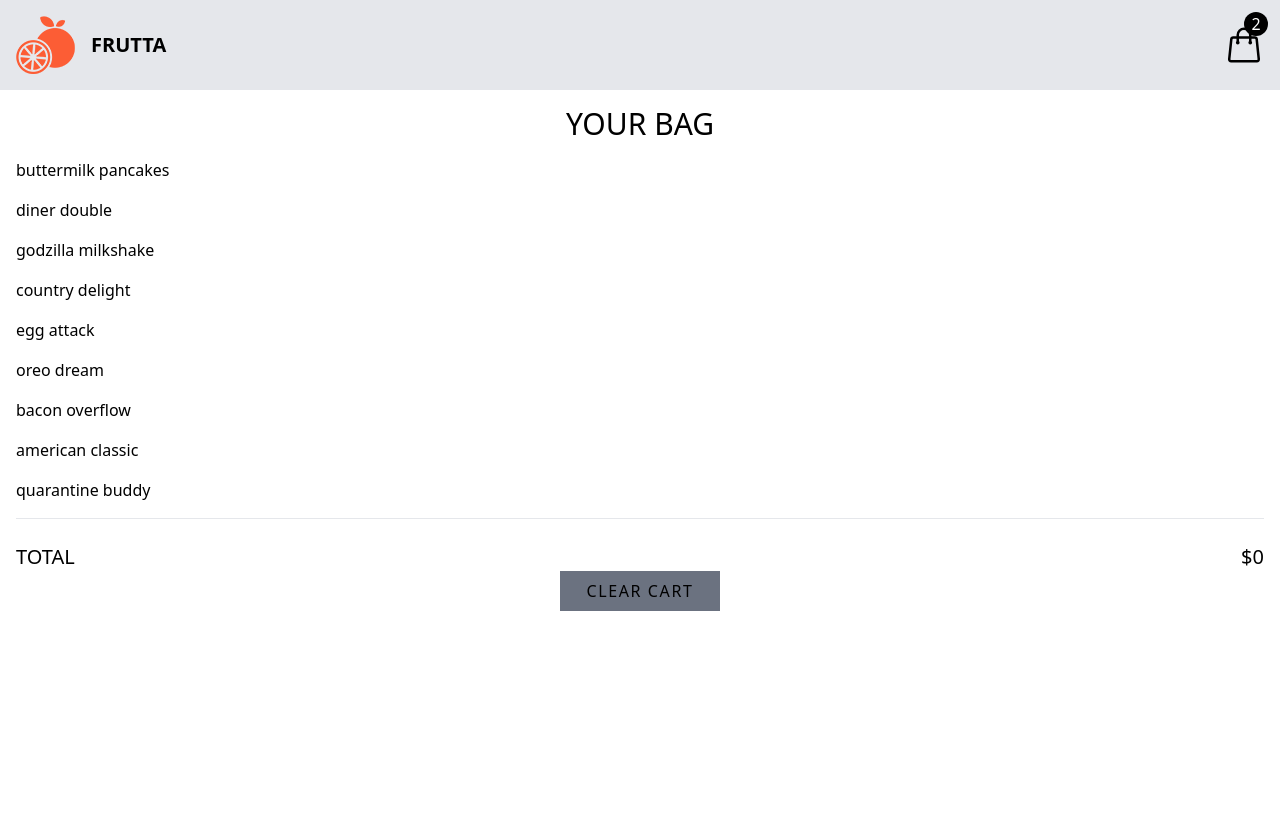
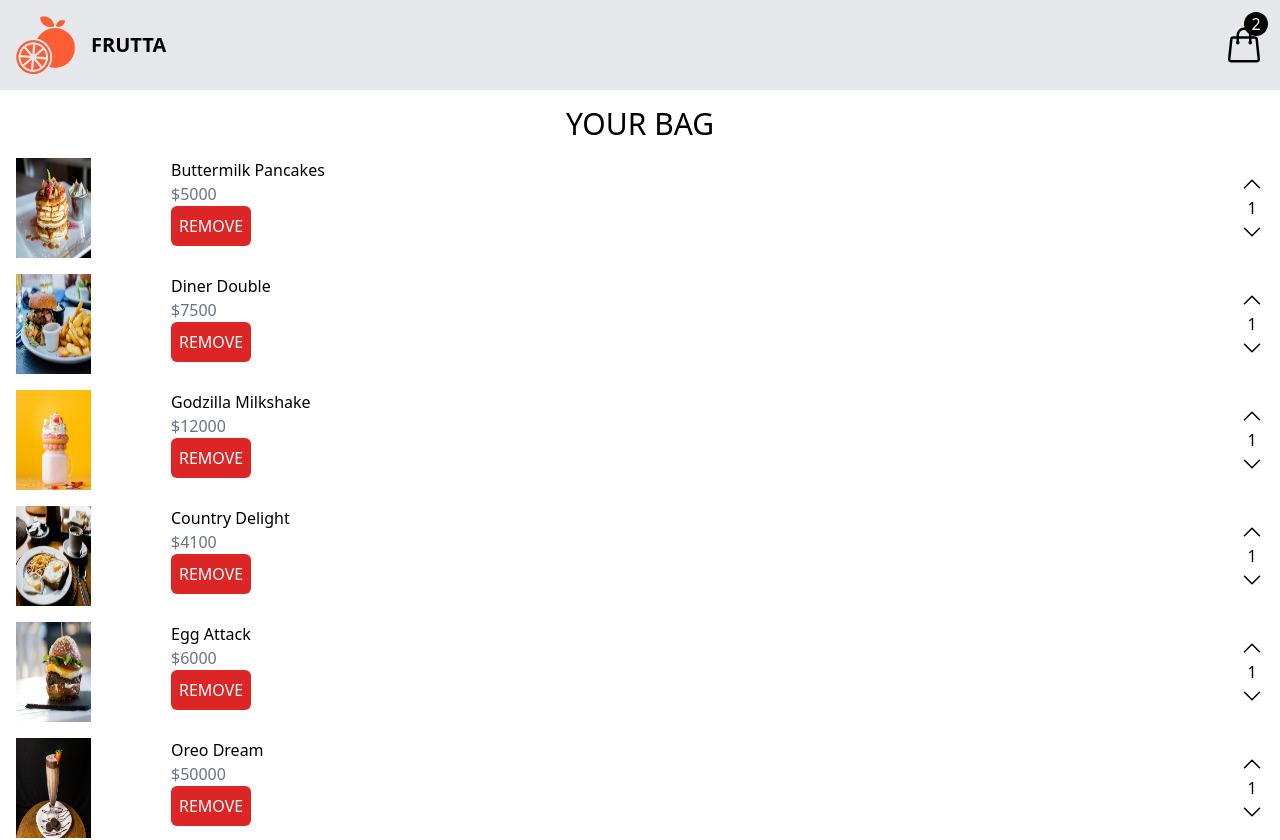
Before and after one commit to chibokaxavier/e-commerce-site, a Next.js app: page / in a window 1280 px wide. Shown: the top 840 px of the page. Before the commit the page ends 800 px from the top, so only its background shows below. Built offline with nearby package versions, Linux system fonts and the light colour scheme.

Commit message:
UI of the body completed

```diff
--- a/cartItems.tsx
+++ b/cartItems.tsx
@@ -3,7 +3,7 @@ const menu = [
     {
       id: 1,
       title: 'buttermilk pancakes ',
-      category: 'breakfast',
+      amount: 1,
       price: 5000,
       img: '/images/item-1.jpeg',
       desc: `I'm baby woke mlkshk wolf bitters live-edge blue bottle, hammock freegan copper mug whatever cold-pressed `,
@@ -11,7 +11,7 @@ const menu = [
     {
       id: 2,
       title: 'diner double',
-      category: 'lunch',
+      amount:1,
       price: 7500,
       img: '/images/item-2.jpeg',
       desc: `vaporware iPhone mumblecore selvage raw denim slow-carb leggings gochujang helvetica man braid jianbing. Marfa thundercats `,
@@ -19,7 +19,7 @@ const menu = [
     {
       id: 3,
       title: 'godzilla milkshake',
-      category: 'shakes',
+      amount: 1,
       price: 12000,
       img: '/images/item-3.jpeg',
       desc: `ombucha chillwave fanny pack 3 wolf moon street art photo booth before they sold out organic viral.`,
@@ -27,7 +27,7 @@ const menu = [
     {
       id: 4,
       title: 'country delight',
-      category: 'breakfast',
+      amount: 1,
       price: 4100,
       img: '/images/item-4.jpeg',
       desc: `Shabby chic keffiyeh neutra snackwave pork belly shoreditch. Prism austin mlkshk truffaut, `,
@@ -35,7 +35,7 @@ const menu = [
     {
       id: 5,
       title: 'egg attack',
-      category: 'lunch',
+      amount: 1,
       price: 6000,
       img: '/images/item-5.jpeg',
       desc: `franzen vegan pabst bicycle rights kickstarter pinterest meditation farm-to-table 90's pop-up `,
@@ -43,7 +43,7 @@ const menu = [
     {
       id: 6,
       title: 'oreo dream',
-      category: 'shakes',
+      amount: 1,
       price: 50000,
       img: '/images/item-6.jpeg',
       desc: `Portland chicharrones ethical edison bulb, palo santo craft beer chia heirloom iPhone everyday`,
@@ -51,7 +51,7 @@ const menu = [
     {
       id: 7,
       title: 'bacon overflow',
-      category: 'breakfast',
+      amount: 1,
       price: 20000,
       img: '/images/item-7.jpeg',
       desc: `carry jianbing normcore freegan. Viral single-origin coffee live-edge, pork belly cloud bread iceland put a bird `,
@@ -59,7 +59,7 @@ const menu = [
     {
       id: 8,
       title: 'american classic',
-      category: 'lunch',
+      amount:1,
       price: 100000,
       img: '/images/item-8.jpeg',
       desc: `on it tumblr kickstarter thundercats migas everyday carry squid palo santo leggings. Food truck truffaut  `,
@@ -67,7 +67,7 @@ const menu = [
     {
       id: 9,
       title: 'quarantine buddy',
-      category: 'shakes',
+      amount: 1,
       price: 30000,
       img: '/images/item-9.jpeg',
       desc: `skateboard fam synth authentic semiotics. Live-edge lyft af, edison bulb yuccie crucifix microdosing.`,
--- a/components/CartItem.tsx
+++ b/components/CartItem.tsx
@@ -1,4 +1,4 @@
-import React from 'react'
+import React from "react";
 
 export interface Cart {
   id: number;
@@ -9,12 +9,56 @@ export interface Cart {
   desc: string;
 }
 
+const CartItem = ({ item }) => {
+  const { amount, id, title, category, price, img, desc } = item;
+  return (
+    <div className=" pt-4 flex justify-between">
+      <div className=" flex">
+        <div className="h-[100px] w-[75px]">
+          <img src={img} alt={title} className="h-full w-full" />
+        </div>
+        <div className="ml-[80px]">
+          <span className="capitalize">{title}</span>
+          <p className="text-gray-500">${price}</p>
+          <button className="bg-red-600  p-2 rounded-md text-white uppercase ">
+            Remove
+          </button>
+        </div>
+      </div>
 
-const CartItem = ({item}) => {
-    const {amount,id,title,category,price,img,desc} =item
-  return (
-    <div className='pt-4'>{title}</div>
-  )
-}
+      <div className="flex flex-col justify-center items-center  ">
+        <svg
+          xmlns="http://www.w3.org/2000/svg"
+          fill="none"
+          viewBox="0 0 24 24"
+          stroke-width="1.5"
+          stroke="currentColor"
+          className="w-6 h-6"
+        >
+          <path
+            stroke-linecap="round"
+            stroke-linejoin="round"
+            d="M4.5 15.75l7.5-7.5 7.5 7.5"
+          />
+        </svg>
+        <span>{amount}</span>
+        <svg
+          xmlns="http://www.w3.org/2000/svg"
+          fill="none"
+          viewBox="0 0 24 24"
+          stroke-width="1.5"
+          stroke="currentColor"
+          className="w-6 h-6"
+        >
+          <path
+            stroke-linecap="round"
+            stroke-linejoin="round"
+            d="M19.5 8.25l-7.5 7.5-7.5-7.5"
+          />
+        </svg>
+      </div>
+    </div>
+  );
+};
 
-export default CartItem
+export default CartItem;
```
Lines whose indentation alone changed are shown as unchanged.
